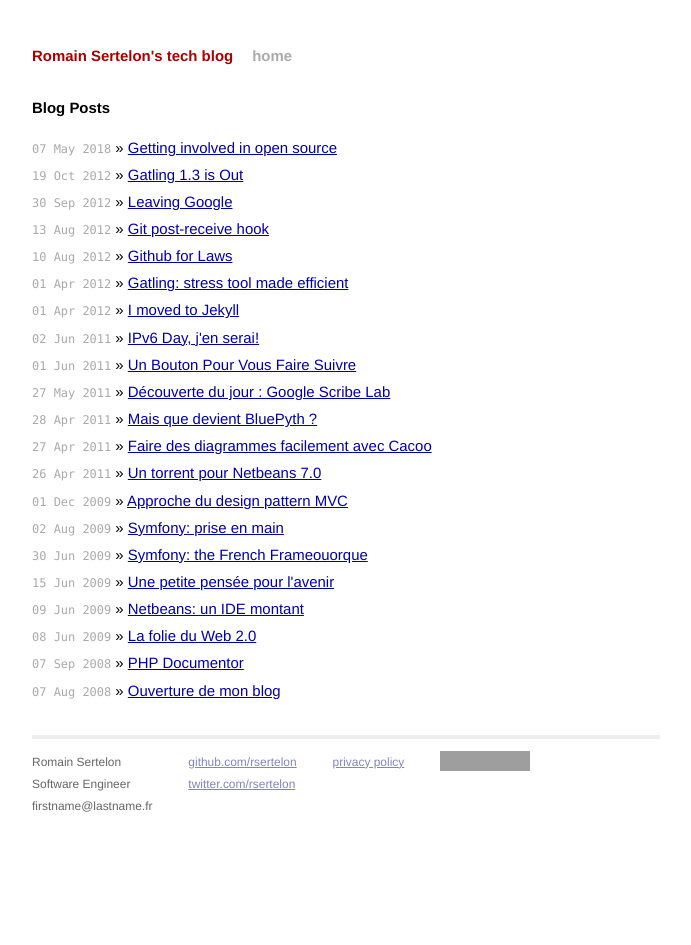
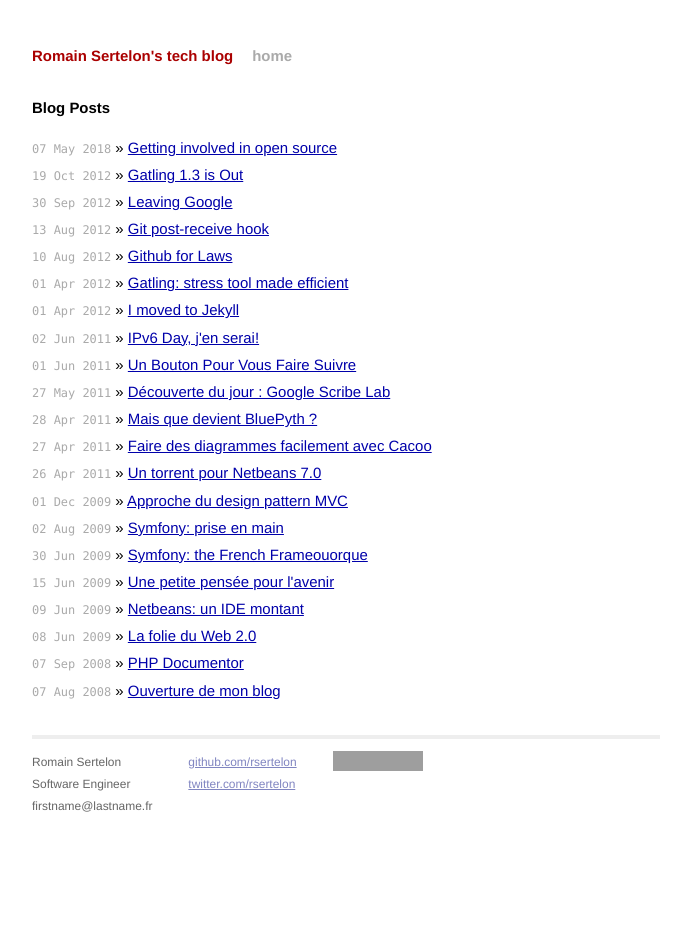
Before and after one commit to rsertelon/my-tech-blog, a Jekyll site: the page built from index.html, in a window 1280 px wide. Shown: the whole page, without its empty margins (294-985 px from the left). Built offline with Jekyll 4.4.1, drawn with Linux system fonts in a browser that asks for light colours; Markdown is read by kramdown in place of the engine named in the settings; a script that is not in the unit is left out; grey boxes are pictures that could not be loaded.

Commit message:
Removes obsolete link

```diff
--- a/_layouts/default.html
+++ b/_layouts/default.html
@@ -41,11 +41,6 @@
             </div>
             <div class="contact">
               <p>
-                <a href="https://privacy.bluepyth.fr">privacy policy</a>
-              </p>
-            </div>
-            <div class="contact">
-              <p>
                 <a rel="license" href="http://creativecommons.org/licenses/by-sa/4.0/deed.en_US"><img alt="Creative Commons License" style="border-width:0" src="https://i.creativecommons.org/l/by-sa/4.0/88x31.png" /></a>
               </p>
             </div>
```
